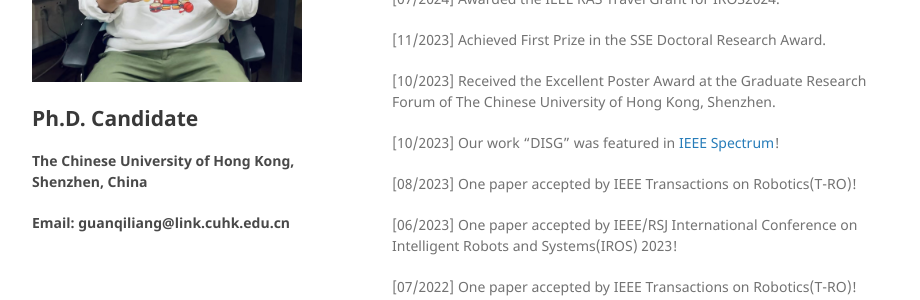
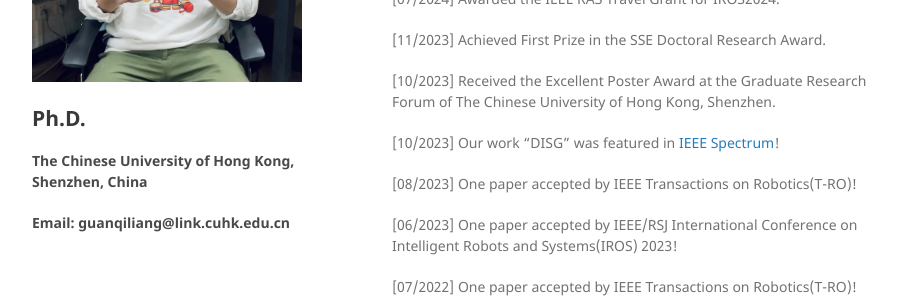
Before and after one commit to guanqiliang/guanqiliang.github.com, a Jekyll site: the page built from index.md, in a window 1280 px wide. Shown: the part 338-638 px from the top of the page, without its empty margins (178-1098 px from the left). Built offline with Jekyll 4.4.1, drawn with Linux system fonts in a browser that asks for light colours; our own code applies the rules of GitHub Pages for plain Markdown files.

Commit message:
Update default.html

```diff
--- a/_layouts/default.html
+++ b/_layouts/default.html
@@ -24,7 +24,7 @@
 
         {% if site.github.is_user_page %}
           <p height:3px> </p>
-          <h2>Ph.D. Candidate</h2>
+          <h2>Ph.D. </h2>
           <h4>The Chinese University of Hong Kong, Shenzhen, China<h4/>
           <h4>Email: guanqiliang@link.cuhk.edu.cn</h4>
         {% endif %}
```
